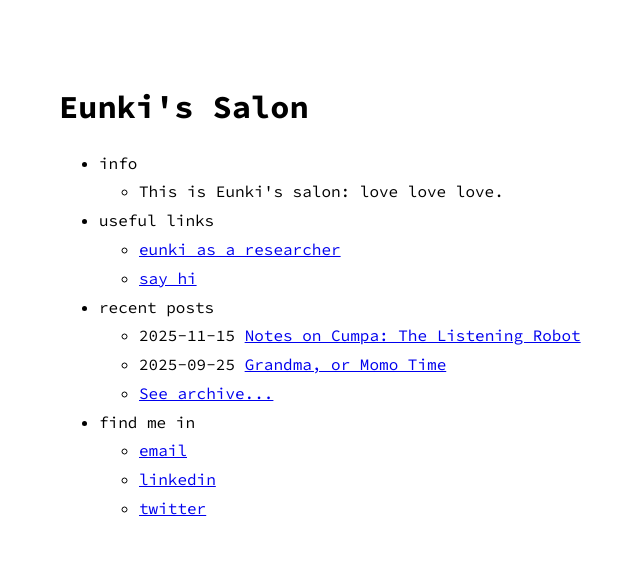
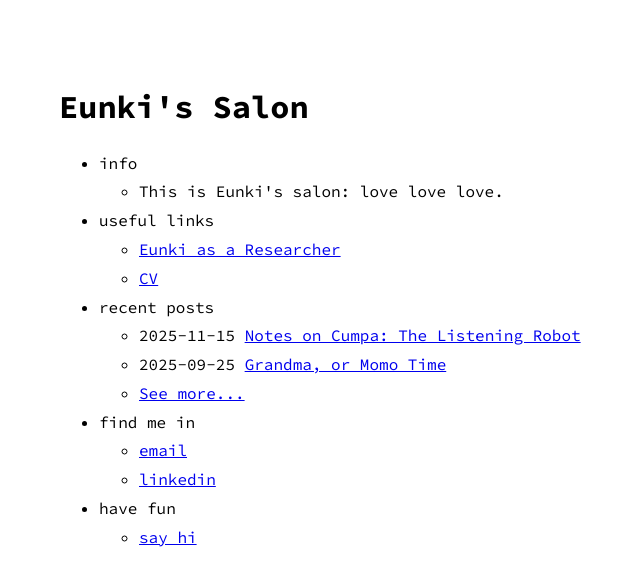
Before and after one commit to eunkiyomi/eunkiyomi.github.io, a Jekyll site: the page built from index.markdown, in a window 1280 px wide. Shown: the top 586 px of the page, without its empty margins (261-901 px from the left). Built offline with Jekyll 4.4.1, drawn with Linux system fonts in a browser that asks for light colours.

Commit message:
home change

```diff
--- a/_data/menu.yml
+++ b/_data/menu.yml
@@ -7,15 +7,15 @@ entries:
       - title: "This is Eunki's salon: love love love."
   - title: useful links
     entries:
-      - title: eunki as a researcher
+      - title: Eunki as a Researcher
         url: /2025/02/05/eunki-as-researcher.html
-      - title: say hi
-        url: /2023/10/26/symbolic-interactions.html
+      - title: CV
+        url: /assets/docs/Eunki_s_CV.pdf
   - title: recent posts
     post_list:
       limit: 2
       show_more: true
-      show_more_text: See archive...
+      show_more_text: See more...
       show_more_url: archive.html
   - title: find me in
     entries:
@@ -23,8 +23,10 @@ entries:
         url: mailto:eunki.joung@gmail.com?Subject=Hi%20Eunki!
       - title: linkedin
         url: https://www.linkedin.com/in/eunki-joung-0b679016b
-      - title: twitter
-        url: https://x.com/eunkiyomi
+  - title: have fun
+    entries:
+      - title: say hi
+        url: /2023/10/26/symbolic-interactions.html
 
   # - title: rss
   #   url: feed.xml
```
